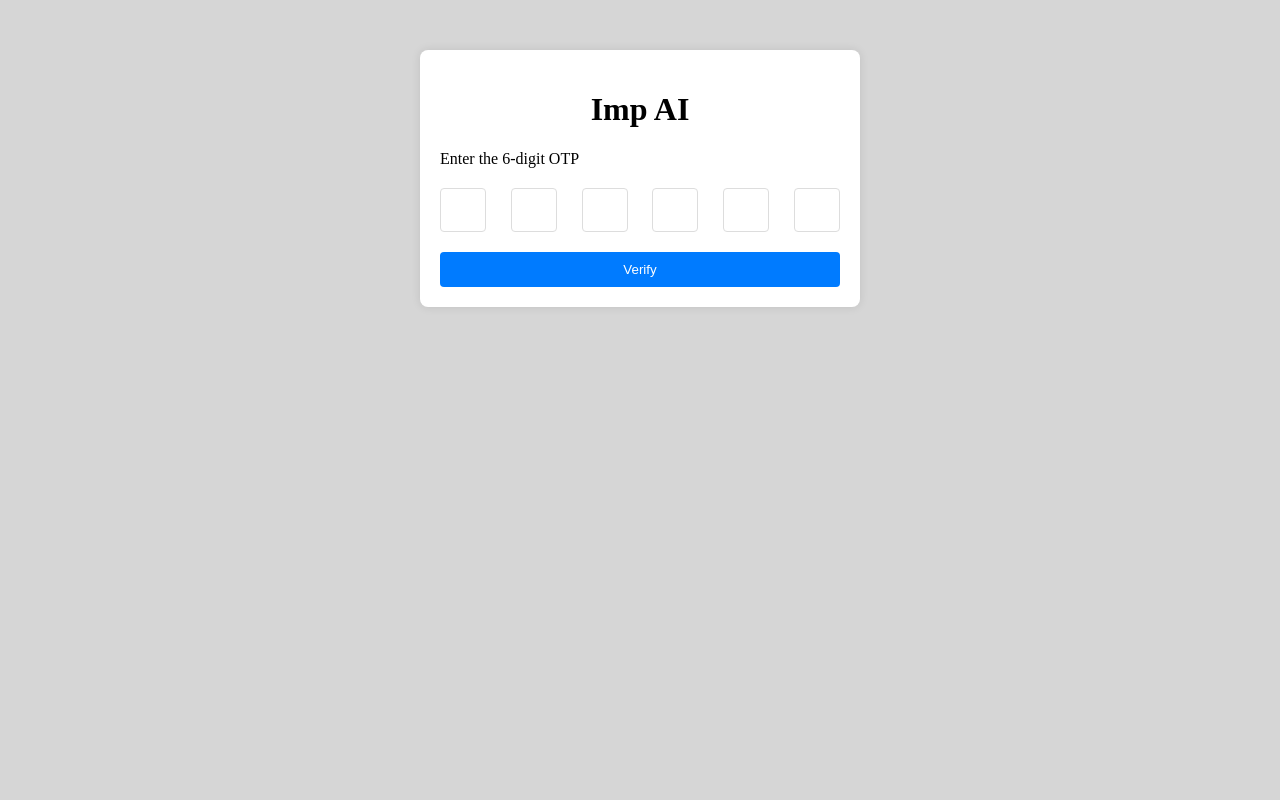
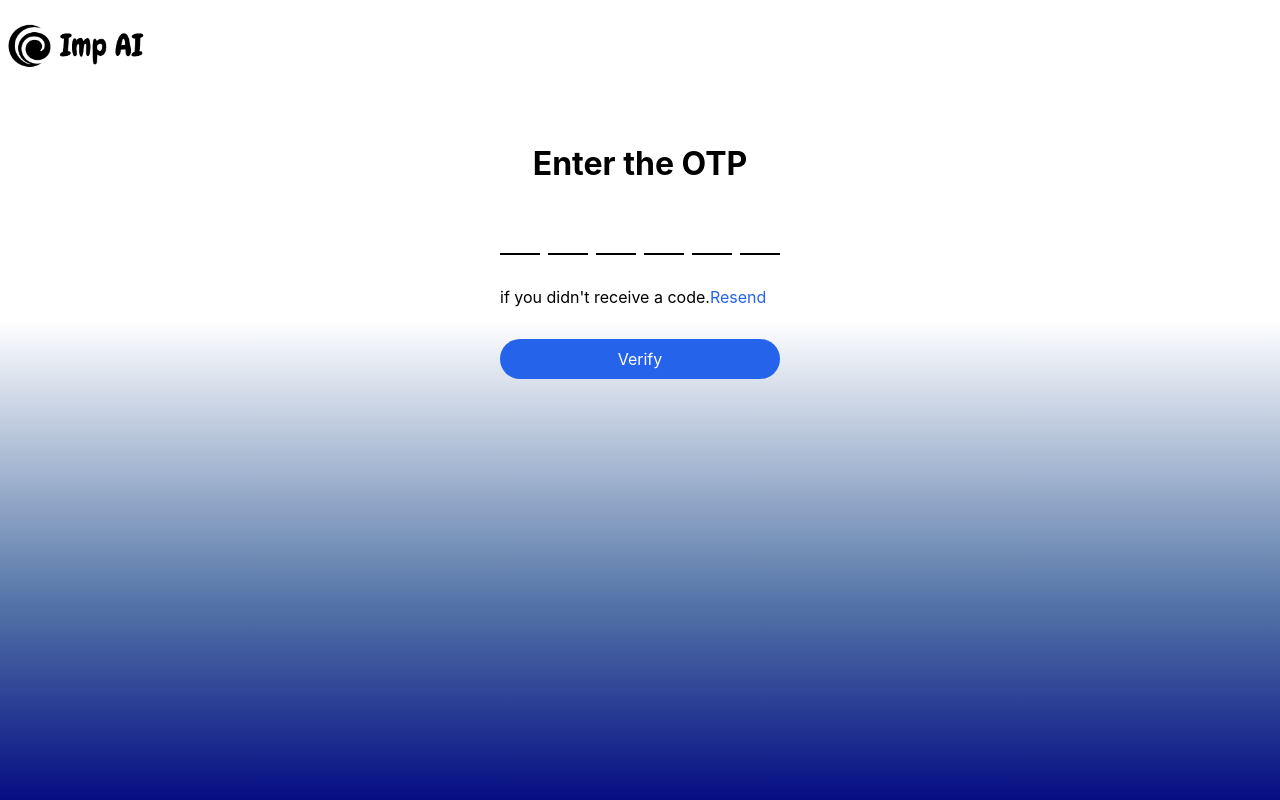
Before and after one commit to ragultv/imputation-ai, a Flask app: template templates/login-otp.html in a window 1280 px wide. Run offline with Flask 2, Linux system fonts and the light colour scheme; the template is opened without the code that fills it, so the values that code supplies are empty.

Commit message:
Update login-otp.html

```diff
--- a/templates/login-otp.html
+++ b/templates/login-otp.html
@@ -3,63 +3,101 @@
 <head>
     <meta charset="UTF-8">
     <meta name="viewport" content="width=device-width, initial-scale=1.0">
-    <title>Verify OTP -Imputation AI </title>
+    <title>Imp AI</title>
+    <link rel="icon" href="/static/impai1.png" type="image/png">
     <style>
-        .verify-container {
+        * {
+            margin: 0;
+            padding: 0;
+            box-sizing: border-box;
+            font-family: -apple-system, BlinkMacSystemFont, "Segoe UI", Roboto, sans-serif;
+        }
+
+        body {
+            min-height: 100vh;
+            background: linear-gradient(180deg, #FFFFFF 40%, #5576A8 75%, #050D83 100%);
+            display: flex;
+            flex-direction: column;
+            align-items: center;
+            padding: 2rem;
+        }
+
+        .logo {
+            position: fixed;
+            top: 0px;
+            margin-top: 20px;
+            left: 0px;
+            height: 50px;
+        }
+
+        .container {
+            width: 100%;
             max-width: 400px;
-            margin: 50px auto;
-            padding: 20px;
-            border-radius: 8px;
-            box-shadow: 0 0 10px rgba(0,0,0,0.1);
-            background-color: white;
+            text-align: center;
         }
-        body{
-            background-color: #d6d6d6;
+
+        h1 {
+
+            margin-top: 7rem;
+            font-size: 2rem;
+            margin-bottom: 2rem;
+            color: #000;
         }
-        .verify-header {
-            text-align: center;
-            margin-bottom: 20px;
+
+        .otp-container {
+            display: flex;
+            gap: 0.5rem;
+            justify-content: center;
+            margin-bottom: 2rem;
         }
-        .otp-input-container {
-            display: flex;
-            justify-content: space-between;
-            margin: 20px 0;
-        }
+
         .otp-input {
             width: 40px;
             height: 40px;
+            border: none;
+            border-bottom: 2px solid #000;
+            background: transparent;
+            font-size: 1.5rem;
             text-align: center;
-            border: 1px solid #ddd;
-            border-radius: 4px;
-            font-size: 20px;
+            outline: none;
         }
-        button {
+
+        .resend-text {
+            margin-bottom: 2rem;
+            color: #000;
+        }
+
+        .resend-link {
+            color: #2563eb;
+            text-decoration: none;
+            cursor: pointer;
+        }
+
+        .verify-btn {
             width: 100%;
             padding: 10px;
-            background-color: #007bff;
+            background-color: #2563eb;
             color: white;
             border: none;
-            border-radius: 4px;
+            border-radius: 9999px;
+            font-size: 1rem;
             cursor: pointer;
+            transition: background-color 0.2s;
         }
-        button:hover {
-            background-color: #0056b3;
+
+        .verify-btn:hover {
+            background-color: #1d4ed8;
         }
-        p{
 
-            font-size: medium ;
-
-}
     </style>
 </head>
 <body>
-    <div class="verify-container">
-        <div class="verify-header">
-            <h1>Imp AI</h1>
+    <img src="/static/impai.png" alt="Imputation AI Logo" class="logo">
+    <div class="container">
         </div>
-        <p>Enter the 6-digit OTP</p>
+        <h1>Enter the OTP</h1>
         <form>
-            <div class="otp-input-container">
+            <div class="otp-container">
                 <input type="text" class="otp-input" maxlength="1" required>
                 <input type="text" class="otp-input" maxlength="1" required>
                 <input type="text" class="otp-input" maxlength="1" required>
@@ -67,7 +105,11 @@
                 <input type="text" class="otp-input" maxlength="1" required>
                 <input type="text" class="otp-input" maxlength="1" required>
             </div>
-            <button type="submit">Verify</button>
+            <p class="resend-text">
+                if you didn't receive a code.<a href="#" class="resend-link">Resend</a>
+            </p>
+            <button type="submit" class="verify-btn">Verify</button>
+
         </form>
     </div>
     <script>
```
